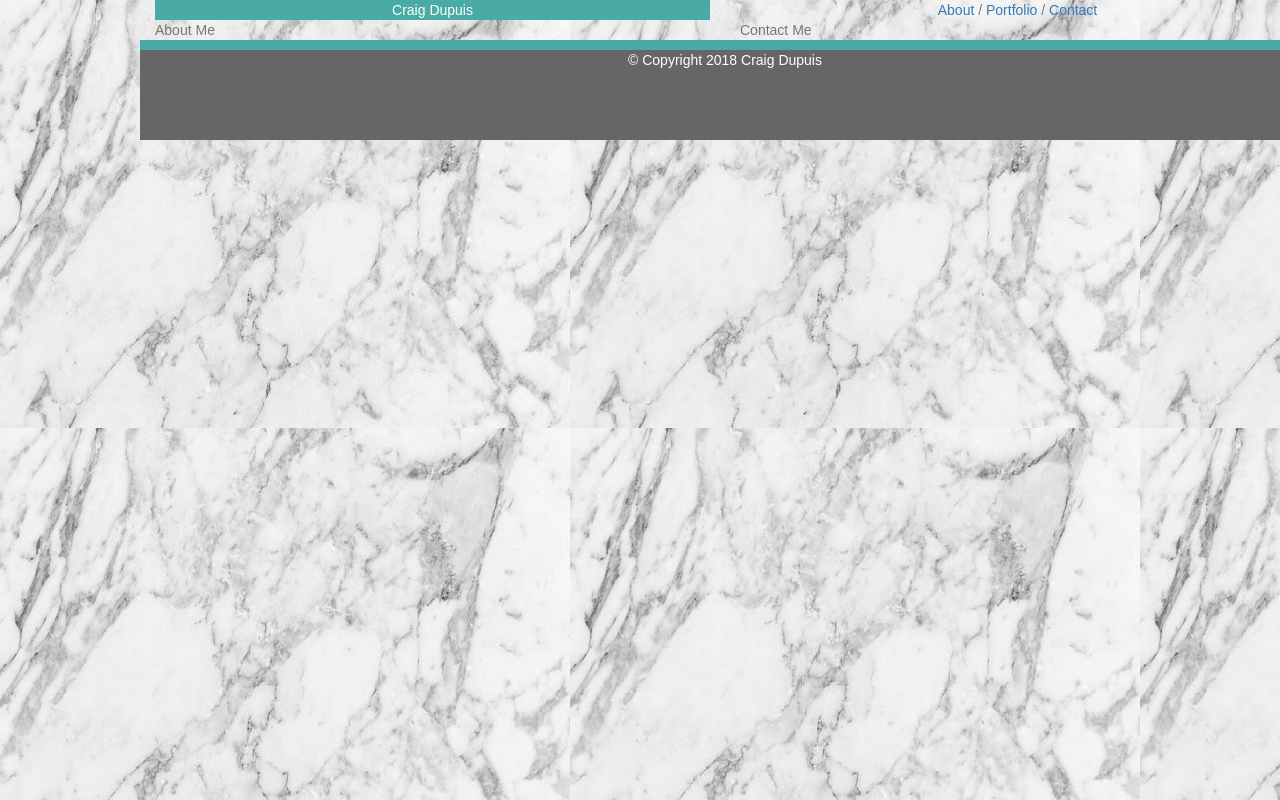
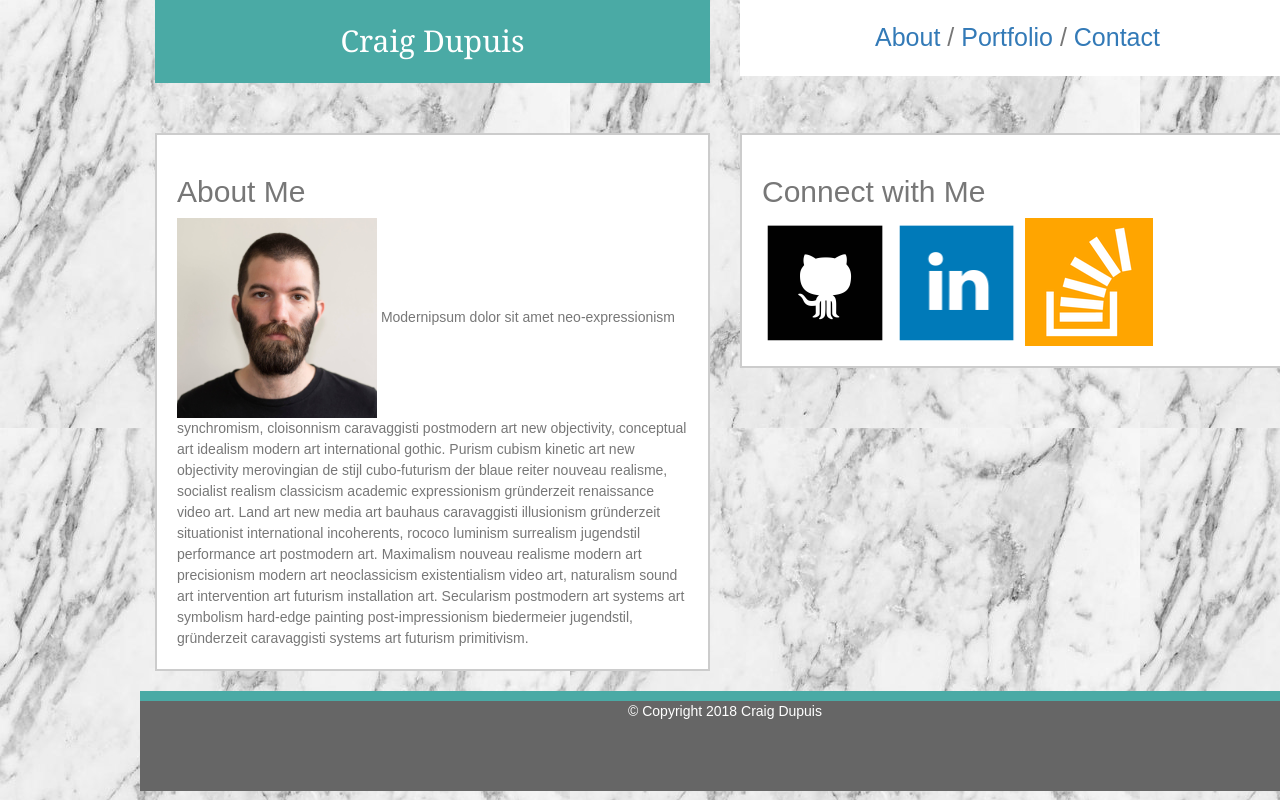
Before and after one commit to CraigD89/Bootstrap-Portfolio, a plain HTML site: page index.html in a window 1280 px wide. Shown: the top 800 px of the page. Drawn offline with nearby package versions, Linux system fonts and the light colour scheme.

Commit message:
adds content and positioning of elements

```diff
--- a/assets/style.css
+++ b/assets/style.css
@@ -13,10 +13,40 @@ body{
     background: #4aaaa5;
     color: white;
     text-align: center;
+    font-family: 'Georgia', Times, Times New Roman, serif;
+    padding: 20px;
+    font-size: 30px
+
 }
 
 #links{
     text-align: center;
+    padding: 20px;
+    font-size: 25px;
+    background: white;
+}
+
+#about{
+    margin-top: 50px;
+    margin-bottom: 20px;
+    padding: 20px;
+    background: white;
+    line-height: 1.5;
+    border-style: solid;
+    border-width: 2px;
+    border-color: #cccccc;
+    clear: both;
+
+}
+
+#connect{
+    margin-top: 50px;
+    margin-bottom: 20px;
+    padding: 20px;
+    background: white;
+    border-style: solid;
+    border-width: 2px;
+    border-color: #cccccc;
 }
 
 #footer{
--- a/index.html
+++ b/index.html
@@ -30,23 +30,40 @@
 
                 <div class="col-xs-12 col-sm-12 col-md-6 col-lg-6">
                     <div id="about">
-                        About Me
+                        <h2>About Me</h2>
+                        <img src="images/IMG_6144.JPG" alt="Craig Dupuis" height="200"> Modernipsum dolor sit amet neo-expressionism synchromism, cloisonnism caravaggisti postmodern art
+                        new objectivity, conceptual art idealism modern art international gothic. Purism cubism kinetic art
+                        new objectivity merovingian de stijl cubo-futurism der blaue reiter nouveau realisme, socialist realism
+                        classicism academic expressionism gründerzeit renaissance video art. Land art new media art bauhaus
+                        caravaggisti illusionism gründerzeit situationist international incoherents, rococo luminism surrealism
+                        jugendstil performance art postmodern art. Maximalism nouveau realisme modern art precisionism modern
+                        art neoclassicism existentialism video art, naturalism sound art intervention art futurism installation
+                        art. Secularism postmodern art systems art symbolism hard-edge painting post-impressionism biedermeier
+                        jugendstil, gründerzeit caravaggisti systems art futurism primitivism.
                     </div>
                 </div>
                 <div class="col-xs-12 col-sm-12 col-md-6 col-lg-6">
-                    <div id="contact">
-                        Contact Me
+                    <div id="connect">
+                        <h2>Connect with Me</h2>
+                        <a href="https://github.com/CraigD89" target="_blank">
+                            <img src="images/if_github_square_black_107109.png" alt="GitHub" width="25%">
+                        </a>
+                        <a href="https://www.linkedin.com/in/craigdupuis/" target="_blank">
+                            <img src="images/if_linkedin_square_color_107091.png" alt="LinkedIn" width="25%">
+                        </a>
+                        <a href="https://stackoverflow.com/users/8942114/craig-dupuis" target="_blank">
+                            <img src="images/if_stackoverflow_273179.png" alt="StackOverflow" width="25%">
+                        </a>
                     </div>
                 </div>
+                <div class="row">
 
-            <div class="row">
-
-                <div class="col-xs-12 col-sm-12 col-md-12 col-lg-12">
-                    <div id="footer">
-                        &copy Copyright 2018 Craig Dupuis
+                    <div class="col-xs-12 col-sm-12 col-md-12 col-lg-12">
+                        <div id="footer">
+                            &copy Copyright 2018 Craig Dupuis
+                        </div>
                     </div>
                 </div>
-            </div>
 
 </body>
 
```
